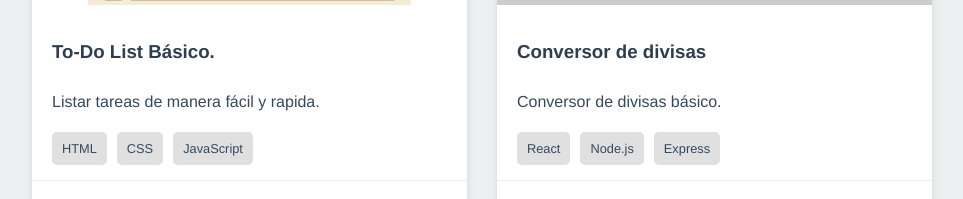
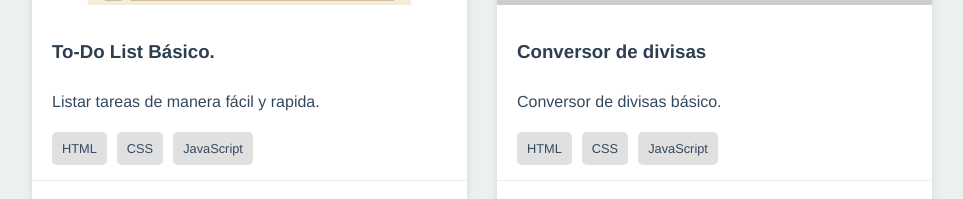
Before and after one commit to Rhaast034/Portafolio, a plain HTML site: page index.html in a window 1280 px wide. Shown: the part 1440-1639 px from the top of the page, without its empty margins (158-1121 px from the left). Drawn offline with Linux system fonts and the light colour scheme; placeholder pictures from the web are drawn by us.

Commit message:
Update index.html

```diff
--- a/index.html
+++ b/index.html
@@ -63,9 +63,9 @@
                     <h3>Conversor de divisas</h3>
                     <p>Conversor de divisas básico.</p>
                     <div class="proyecto-tecnologias">
-                        <span>React</span>
-                        <span>Node.js</span>
-                        <span>Express</span>
+                        <span>HTML</span>
+                        <span>CSS</span>
+                        <span>JavaScript</span>
                     </div>
                     <div class="proyecto-links">
                         <a href="https://rhaast034.github.io/conversor/" target="_blank"><i class="fas fa-globe"></i> Demo</a>
```
